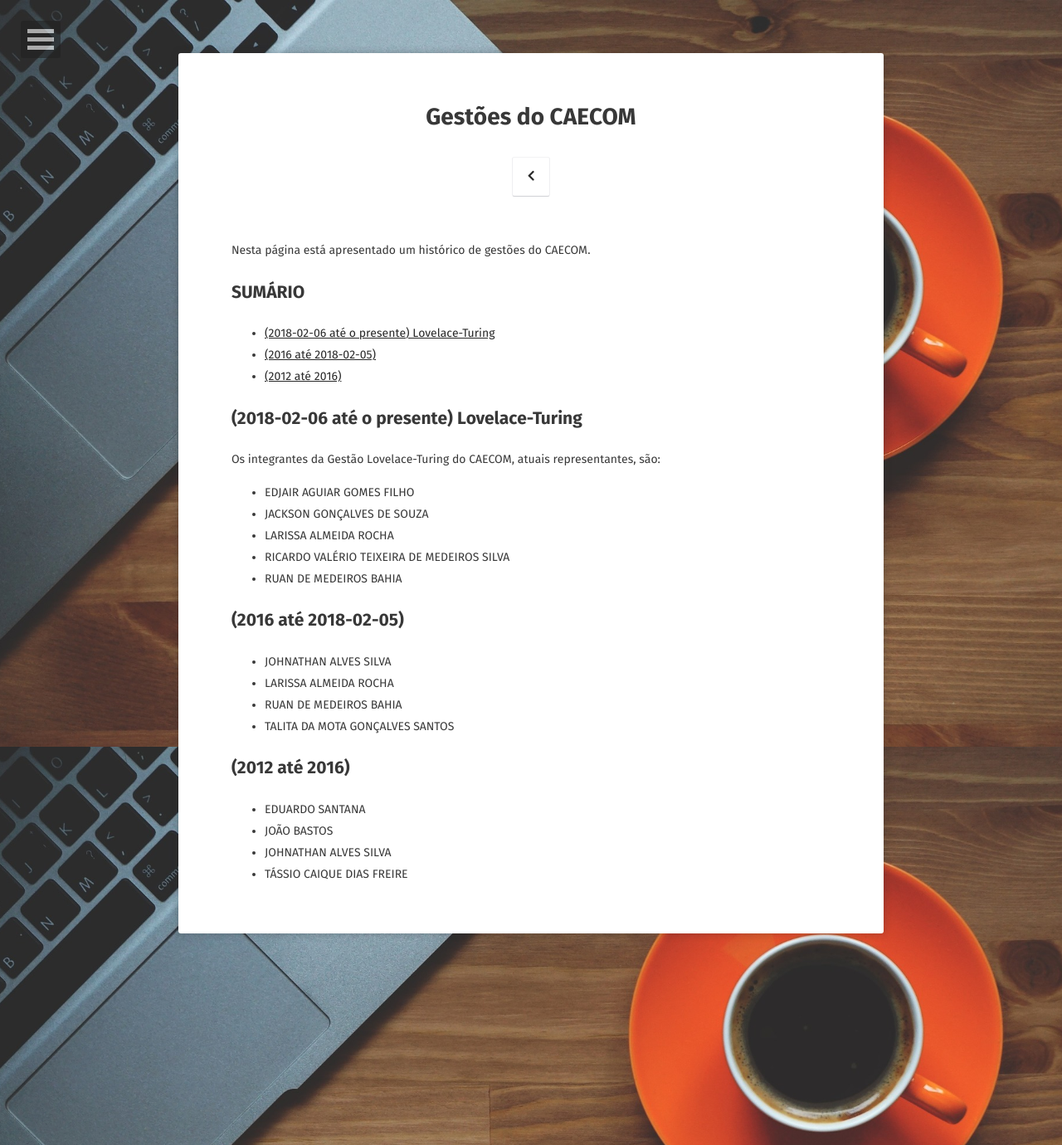
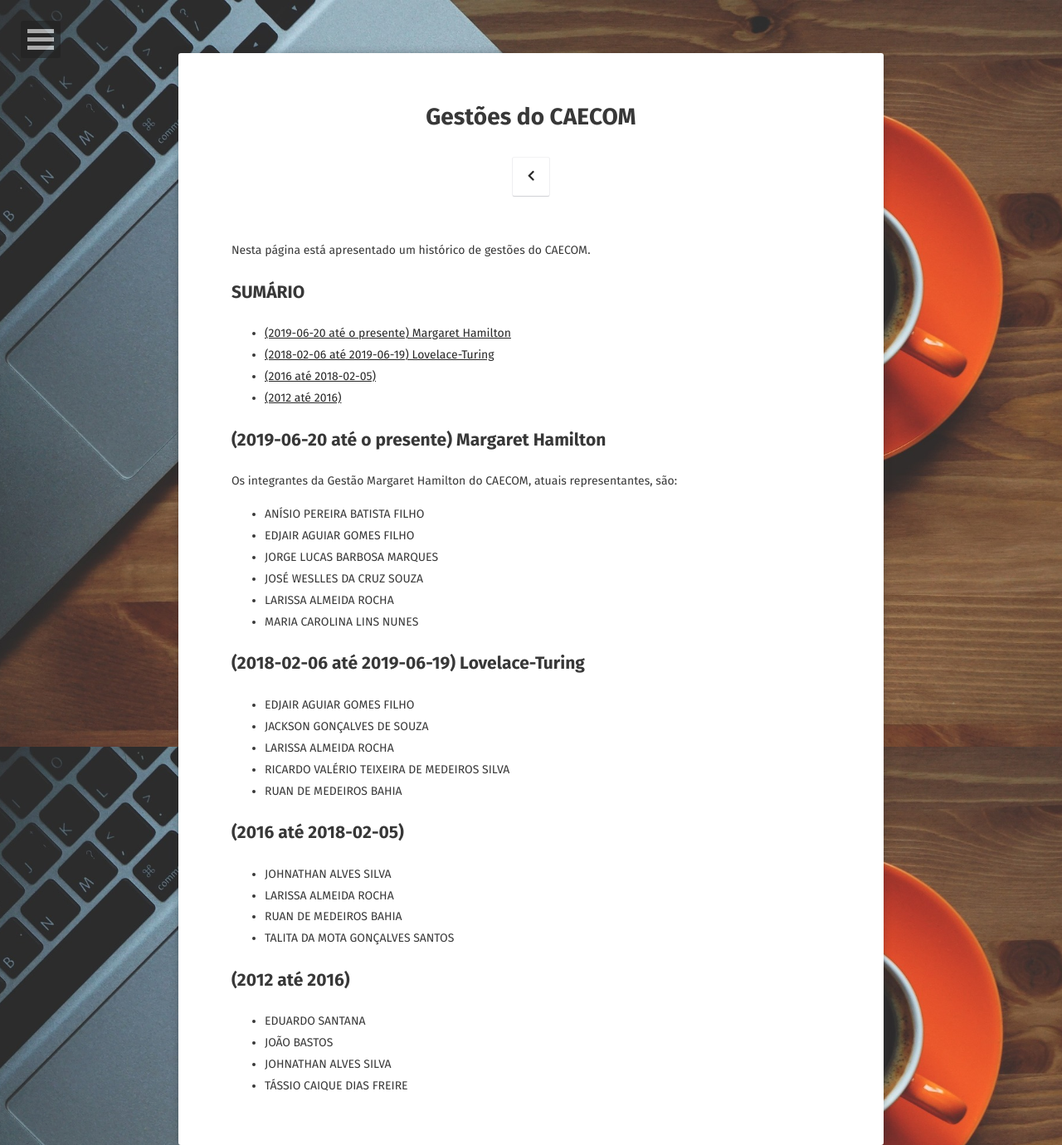
Before and after one commit to caecom/caecom.github.io, a Jekyll site: the page built from sobre/gestões.md, in a window 1280 px wide. Shown: the whole page at 83% size. Built offline with Jekyll 4.4.1, drawn with Linux system fonts in a browser that asks for light colours; some web fonts are replaced.

Commit message:
Nova gestão do CAECOM adicionada

```diff
--- a/sobre/gestões.md
+++ b/sobre/gestões.md
@@ -15,9 +15,19 @@ Nesta página está apresentado um histórico de gestões do CAECOM.
 * Vai ser substituído pelo Sumário, excluindo os cabeçalhos com .no_toc
 {:toc}
 
-## (2018-02-06 até o presente) Lovelace-Turing
+## (2019-06-20 até o presente) Margaret Hamilton
 
-Os integrantes da Gestão Lovelace-Turing do CAECOM, atuais representantes, são:
+Os integrantes da Gestão Margaret Hamilton do CAECOM, atuais representantes, são:
+
+* ANÍSIO PEREIRA BATISTA FILHO
+* EDJAIR AGUIAR GOMES FILHO
+* JORGE LUCAS BARBOSA MARQUES
+* JOSÉ WESLLES DA CRUZ SOUZA
+* LARISSA ALMEIDA ROCHA
+* MARIA CAROLINA LINS NUNES
+
+
+## (2018-02-06 até 2019-06-19) Lovelace-Turing
 
 * EDJAIR AGUIAR GOMES FILHO
 * JACKSON GONÇALVES DE SOUZA
```
